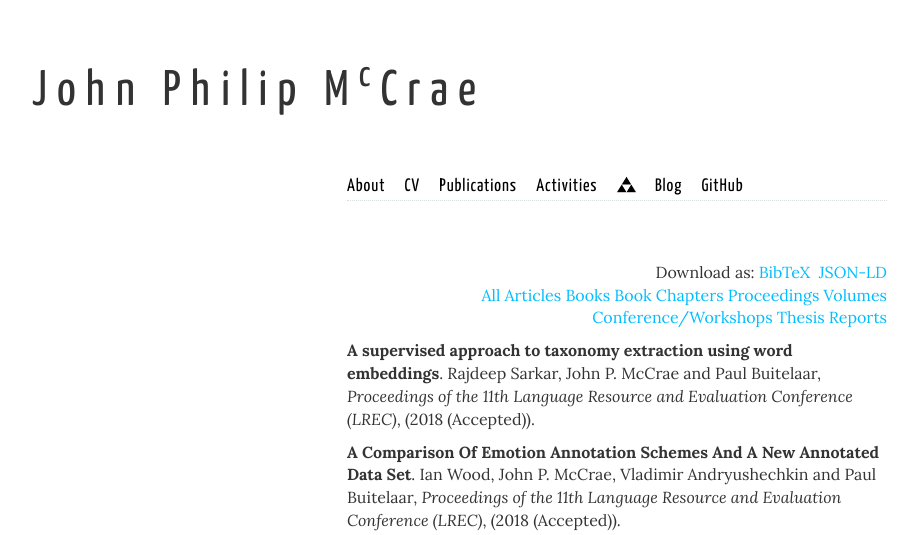
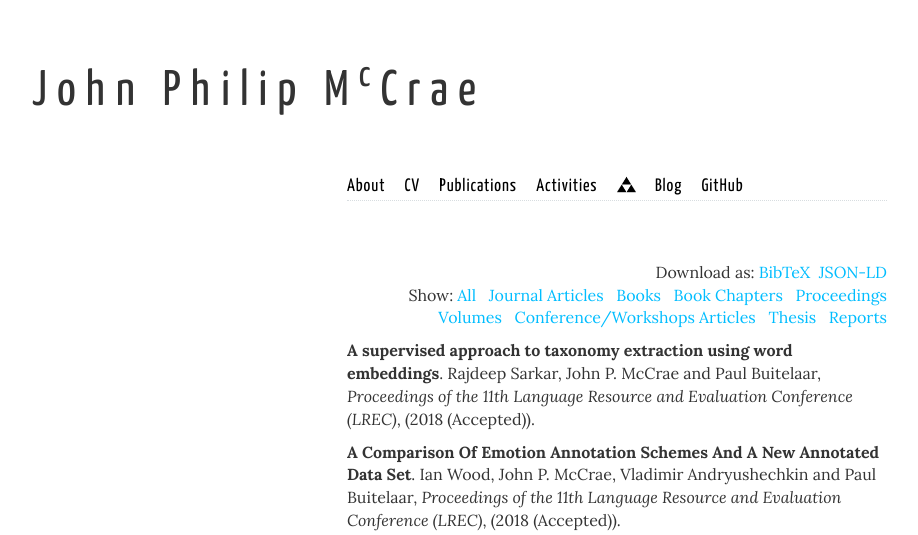
Before and after one commit to jmccrae/jmccrae.github.io, a PHP site: page /sparql/publications in a window 1280 px wide. Shown: the top 535 px of the page, without its empty margins (23-941 px from the left). Run offline with PHP 8.4, Linux system fonts and the light colour scheme.

Commit message:
Start pub selector

```diff
--- a/publications.php
+++ b/publications.php
@@ -1,14 +1,14 @@
 <?php include 'header.html'; ?>
 <div class="row col-lg-6 col-lg-offset-3">
 
-<div style="text-align:right;">Download as: <a href="publications.bib">BibTeX</a>&nbsp;&nbsp;<a href="publications.json">JSON-LD</a></div><div style="text-align:right;padding-bottom:10px;">
-<a href="#" onclick="showall()">All</a>
-<a href="#" onclick="showonly('Article')">Articles</a>
-<a href="#" onclick="showonly('Book')">Books</a>
-<a href="#" onclick="showonly('InCollection')">Book Chapters</a>
-<a href="#" onclick="showonly('Proceedings')">Proceedings Volumes</a>
-<a href="#" onclick="showonly('InProceedings')">Conference/Workshops</a>
-<a href="#" onclick="showonly('PhDThesis')">Thesis</a>
+<div style="text-align:right;">Download as: <a href="publications.bib">BibTeX</a>&nbsp;&nbsp;<a href="publications.json">JSON-LD</a></div><div style="text-align:right;padding-bottom:10px;">Show:
+<a href="#" onclick="showall()">All</a>&nbsp;&nbsp;
+<a href="#" onclick="showonly('Article')">Journal Articles</a>&nbsp;&nbsp;
+<a href="#" onclick="showonly('Book')">Books</a>&nbsp;&nbsp;
+<a href="#" onclick="showonly('InCollection')">Book Chapters</a>&nbsp;&nbsp;
+<a href="#" onclick="showonly('Proceedings')">Proceedings Volumes</a>&nbsp;&nbsp;
+<a href="#" onclick="showonly('InProceedings')">Conference/Workshops Articles</a>&nbsp;&nbsp;
+<a href="#" onclick="showonly('PhDThesis')">Thesis</a>&nbsp;&nbsp;
 <a href="#" onclick="showonly('Misc')">Reports</a>
 </div><p class="pub 2018Accepted InProceedings RajdeepSarkar JohnPMcCrae PaulBuitelaar"><b>A supervised approach to taxonomy extraction using word embeddings</a></b>. Rajdeep Sarkar, John P. McCrae and Paul Buitelaar, <i>Proceedings of the 11th Language Resource and Evaluation Conference (LREC)</i>, (2018 (Accepted)).</p>
 
```
Also changed, not shown: 1 other file.
